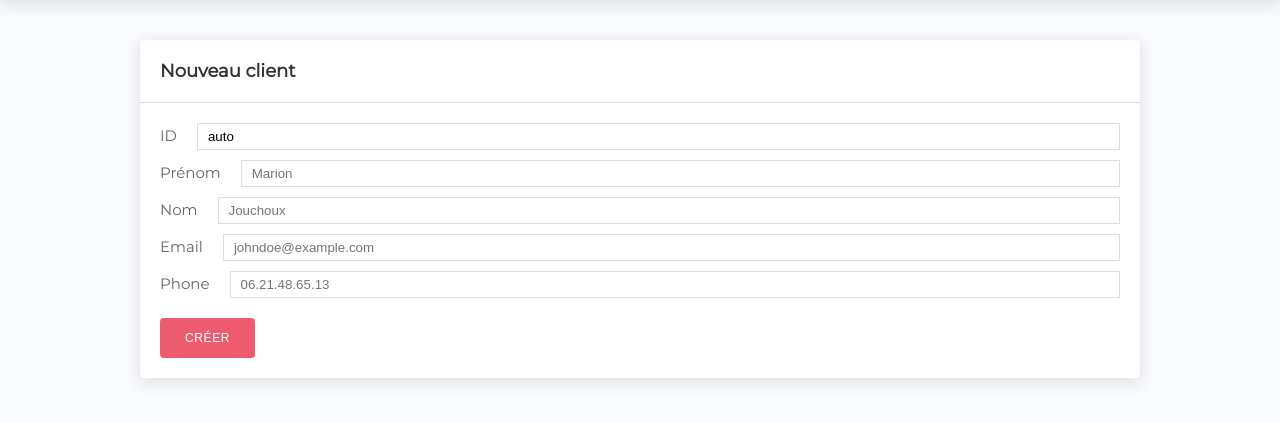
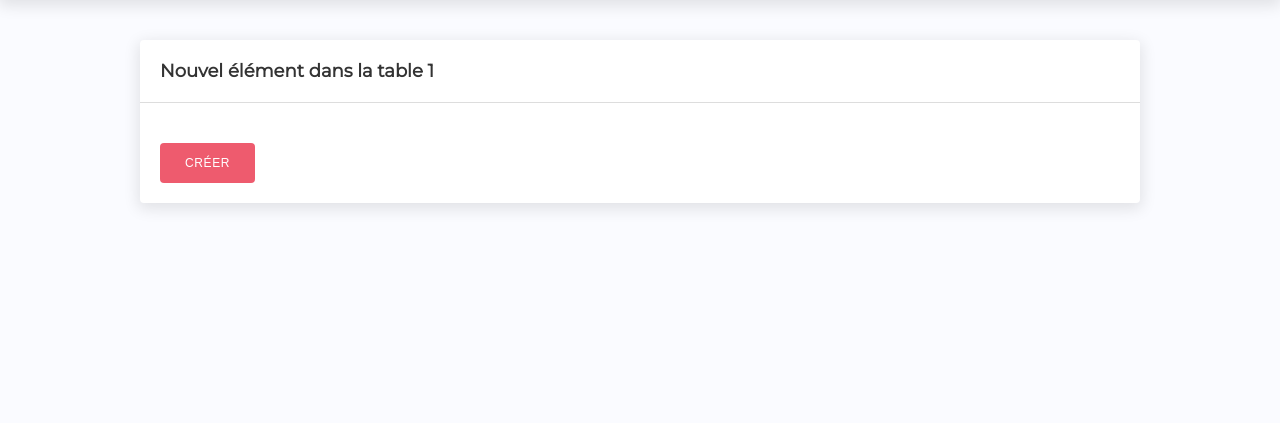
Before and after one commit to maevaPasteur/movies-db, a PHP site: page /create.php?table=1 in a window 1280 px wide. Shown: the part 80-503 px from the top of the page. Run offline with PHP 8.4, Linux system fonts and the light colour scheme.

Commit message:
Feat create page

```diff
--- a/create.php
+++ b/create.php
@@ -3,18 +3,33 @@ include 'func.php';
 $pdo = connection();
 $success = false;
 
+$table = $_GET['table'];
+$cols = getColumns($pdo, $table);
 
-if (!empty($_POST)) {
-    $id = isset($_POST['id']) && !empty($_POST['id']) && $_POST['id'] != 'auto' ? $_POST['id'] : NULL;
-    $firstname = isset($_POST['firstname']) ? $_POST['firstname'] : '';
-    $lastname = isset($_POST['lastname']) ? $_POST['lastname'] : '';
-    $email = isset($_POST['email']) ? $_POST['email'] : '';
-    $phone = isset($_POST['phone']) ? $_POST['phone'] : '';
-    $date = new DateTime();
-    $date = $date->format('Y-m-d H:i:s');
+if (!empty($_POST) && isset($table)) {
 
-    $stmt = $pdo->prepare('INSERT INTO clients VALUES (?, ?, ?, ?, ?, ?)');
-    $stmt->execute([$id, $firstname, $lastname, $email, $phone, $date]);
+    $values = array();
+    $i=0;
+    foreach ($cols as $col) {
+        if($i===0) {
+            $values[] = isset($_POST[$col]) && !empty($_POST[$col]) && $_POST[$col] != 'auto' ? $_POST[$col] : NULL;
+        } else {
+            $values[] = isset($_POST[$col]) ? $_POST[$col] : '';
+        };
+    }
+    $sql = "INSERT INTO $table VALUES (";
+    $i=0;
+    foreach ($values as $val) {
+        if($i!==0) {
+            $sql.= ', ';
+        }
+        $i++;
+        $sql.= '?';
+    }
+    $sql.=')';
+
+    $stmt = $pdo->prepare($sql);
+    $stmt->execute($values);
 
     $success = true;
 }
@@ -23,33 +38,25 @@ if (!empty($_POST)) {
 <?=template_header('Create')?>
 
 <main class="box-1">
-    <h2 class="p-20">Nouveau client</h2>
+    <h2 class="p-20">Nouvel élément dans la table <?= $table ?></h2>
     <hr>
-    <form class="p-20" action="create.php" method="post">
-        <div>
-            <label for="id">ID</label>
-            <input type="text" name="id" placeholder="26" value="auto" id="id">
-        </div>
-        <div>
-            <label for="firstname">Prénom</label>
-            <input type="text" name="firstname" placeholder="Marion" id="firstname">
-        </div>
-        <div>
-            <label for="lastname">Nom</label>
-            <input type="text" name="lastname" placeholder="Jouchoux" id="lastname">
-        </div>
-       <div>
-           <label for="email">Email</label>
-           <input type="text" name="email" placeholder="johndoe@example.com" id="email">
-       </div>
-        <div>
-            <label for="phone">Phone</label>
-            <input type="text" name="phone" placeholder="06.21.48.65.13" id="phone">
-        </div>
+    <form class="p-20" action="create.php?table=<?= $table ?>" method="post">
+        <?php $i=0; foreach ($cols as $col): $i++ ?>
+            <div>
+                <label for="<?= $col ?>"><?= $col ?></label>
+                <input
+                        type="text"
+                        name="<?= $col ?>"
+                        <?php if($i===1): ?>
+                            value="auto"
+                        <?php endif; ?>
+                        id="<?= $col ?>">
+            </div>
+        <?php endforeach; ?>
         <button class="link-1" type="submit">Créer</button>
     </form>
     <?php if ($success): ?>
-        <p class="msg">Le nouveau client a bien été créé !</p>
+        <p class="msg">Création réussie !</p>
     <?php endif; ?>
 </main>
 
--- a/func.php
+++ b/func.php
@@ -112,7 +112,7 @@ function template_table($title, $items, $table, $param1Title, $param1Content, $p
                 $html.= "
                 </tbody>
             </table>
-            <a href='create.php' class='link-1 new-client'>Nouveau</a>
+            <a href=\"create.php?table=$table\" class='link-1 new-client'>Nouveau</a>
         </div>
     ";
     echo $html;
```
